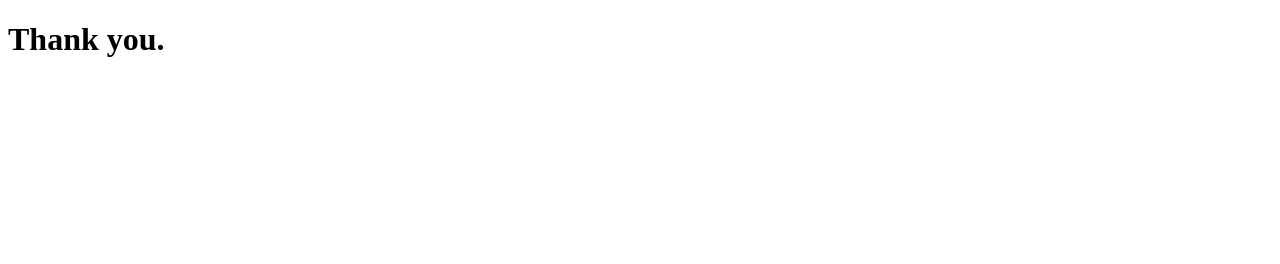
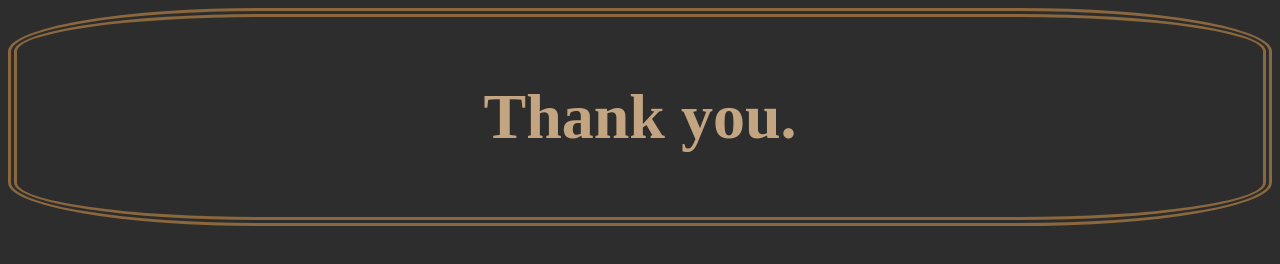
Before and after one commit to WaymelAlexandre/WaymelAlexandre, a plain HTML site: page ThankYou.html in a window 1280 px wide. Drawn offline with Linux system fonts and the light colour scheme.

Commit message:
new resumer

```diff
--- a/ThankYou.html
+++ b/ThankYou.html
@@ -6,8 +6,24 @@
     <meta name="viewport" content="width=device-width, initial-scale=1.0">
     <title>Thank you!!!</title>
 </head>
-<body>
-    <div class="main-div">
+<style>
+
+body {
+
+    border: 9px double #8b673d;
+    border-radius: 20%;
+    display: flex;
+    justify-content: center;
+    align-items: center;
+
+    height: 200px;
+    color: #c3a582;
+    font-size: 2rem;
+    background: #2d2d2d;
+}
+</style>
+<body >
+    <div>
 
         <h1>Thank you.</h1>
 
```
Also changed, not shown: index.html (+1 -1 lines), 2 other files.
